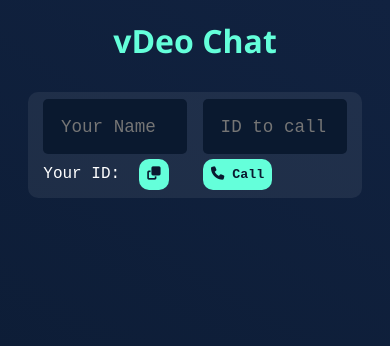
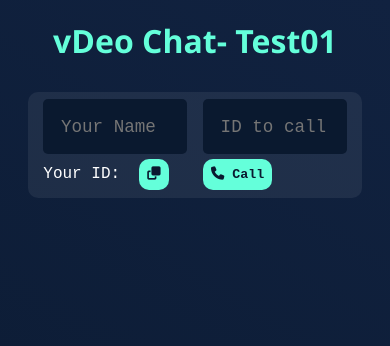
Before and after one commit to meinhoonharsh/VideoChat, a React (Create React App) app in the folder client/: page / in a window 390 px wide. Shown: the top 346 px of the page. Built offline with nearby package versions, Linux system fonts and the light colour scheme; no server answers.

Commit message:
Make Responsive

```diff
--- a/client/src/App.js
+++ b/client/src/App.js
@@ -7,7 +7,8 @@ import Peer from "simple-peer";
 import io from "socket.io-client";
 import "./App.scss";
 
-const socket = io.connect("http://localhost:8000");
+// const socket = io.connect("http://localhost:8000");
+const socket = io.connect("https://videochat.meinhoonharsh.repl.co/");
 
 function App() {
   const [me, setMe] = useState("");
@@ -110,7 +111,7 @@ function App() {
   return (
     <>
       <div className="video-app">
-        <h1 className="header">vDeo Chat</h1>
+        <h1 className="header">vDeo Chat- Test01</h1>
         <div className="container">
           <div className="video-container">
             <div className="video">
--- a/client/src/App.scss
+++ b/client/src/App.scss
@@ -43,8 +43,11 @@ body {
     .video-container {
       display: flex;
       justify-content: space-around;
+      flex-wrap:wrap;
+      gap:10px;
       .video {
         width: 40%;
+
         transition: 1s ease;
         video {
           animation: fadeIn 1s ease;
@@ -104,3 +107,10 @@ body {
     border-radius: 10px;
     cursor: pointer;
 }
+
+@media screen and (max-width: 768px) {
+
+   .video {
+        width: 95% !important;
+      }
+}
```
